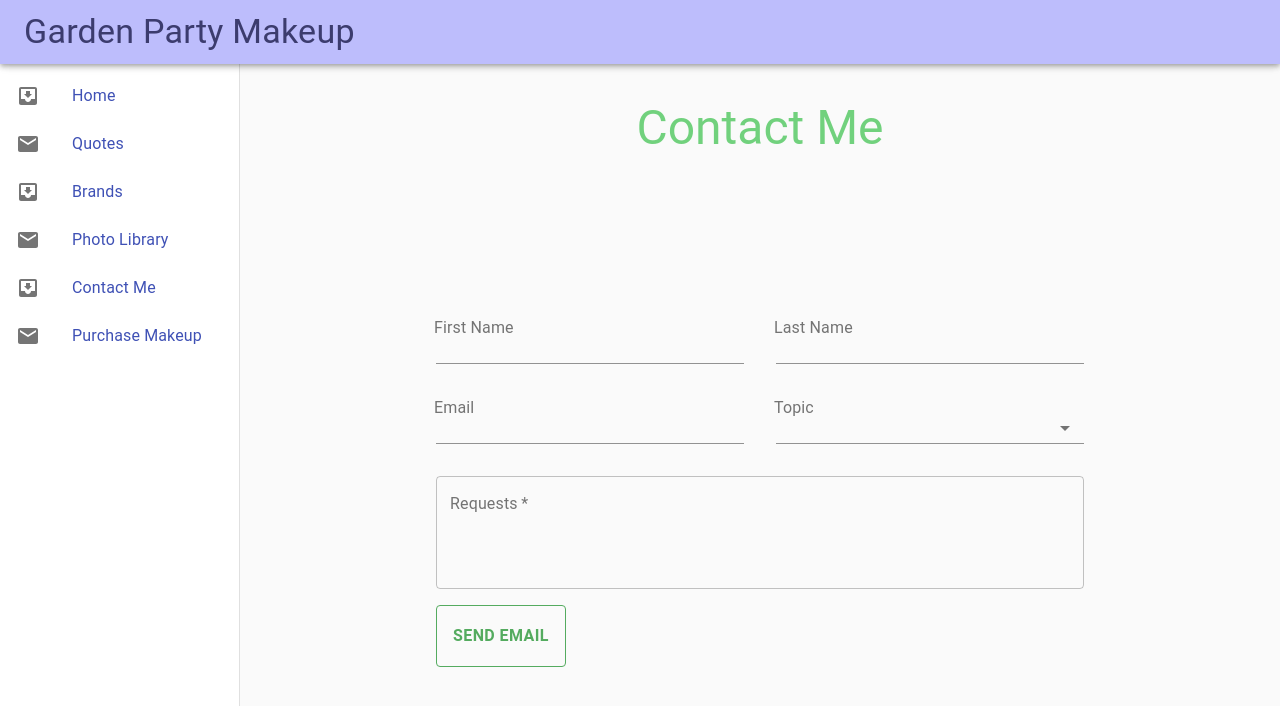
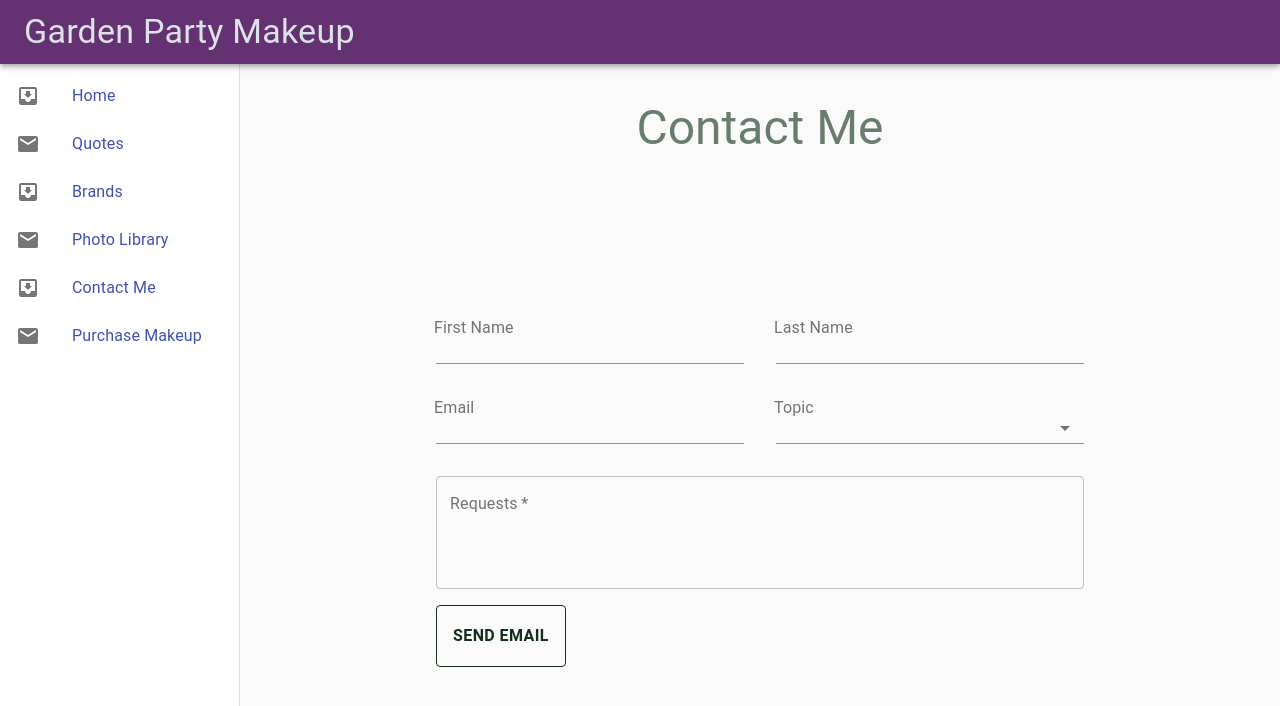
Before and after one commit to Bbooth4/make-up-site, a React (Create React App) app: page /contact in a window 1280 px wide. Shown: the top 706 px of the page. Built offline with nearby package versions, Linux system fonts and the light colour scheme.

Commit message:
update dthe theme

```diff
--- a/src/features/contact-me/styles.js
+++ b/src/features/contact-me/styles.js
@@ -8,7 +8,7 @@ export const Body = styled.div`
 
 export const Title = styled(Grid)`
   text-align: center;
-  color: ${({ theme }) => theme.color.secondary.light};
+  color: ${({ theme }) => theme.color.secondary.lightest};
   margin: ${({ theme }) => theme.sizing.xlarge} 0 !important;
 `;
 
--- a/src/features/sidebar/styles.js
+++ b/src/features/sidebar/styles.js
@@ -7,8 +7,8 @@ export const Bar = styled(AppBar)`
   text-align: center !important;
   font-family: garamond !important;
   font-size: ${({ theme }) => theme.sizing.large} !important;
-  color: ${({ theme }) => theme.color.primary.darkest} !important;
-  background: ${({ theme }) => theme.color.primary.lightest} !important;
+  color: ${({ theme }) => theme.color.neutral.normal} !important;
+  background: ${({ theme }) => theme.color.primary.darkest} !important;
 `;
 
 export const Heading = styled(Typography)`
--- a/src/theme.js
+++ b/src/theme.js
@@ -16,18 +16,25 @@ const theme = {
   },
   color: {
     primary: {
-      lightest: '#bdbdfc', // purple
-      light: '#9a9af5',
-      normal: '#6f6fd9',
-      dark: '#5757a1',
-      darkest: '#3c3c6e'
+      lightest: '#B8A5CE', // purple
+      light: '#7D5BA6',
+      normal: '#9C7BA5',
+      dark: '#80568C',
+      darkest: '#643173'
     },
     secondary: {
-      lightest: '#a1ffac', // green
-      light: '#71d17d',
-      normal: '#54ab5f',
-      dark: '#388041',
-      darkest: '#1c4521'
+      lightest: '#697D6D', // green
+      light: '#3E5843',
+      normal: '#132F18',
+      dark: '#0D2111',
+      darkest: '#14331A'
+    },
+    neutral: {
+      lightest: '#F2F4F6', // grey
+      light: '#E3E7EC',
+      normal: '#DDE2E8',
+      dark: '#F7EDEC',
+      darkest: '#F3E3E2' // tan
     }
   }
 };
```
